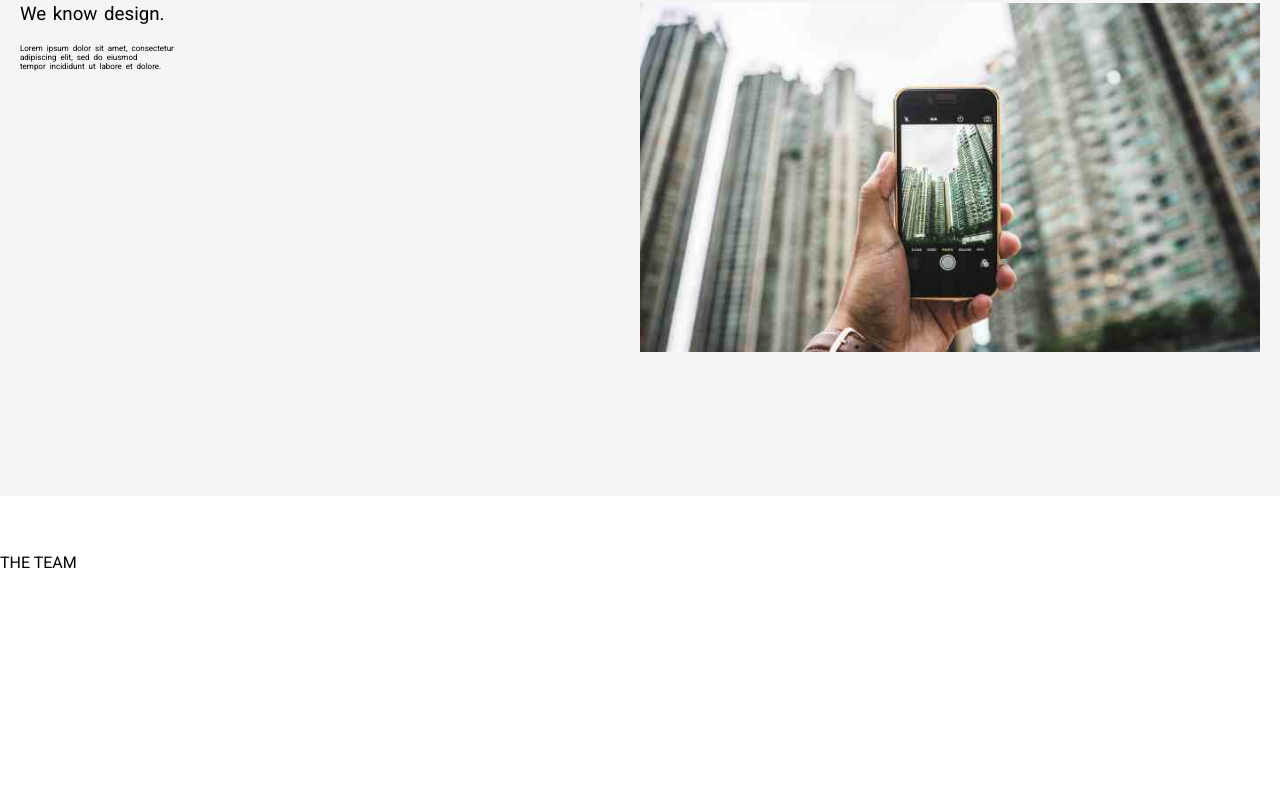
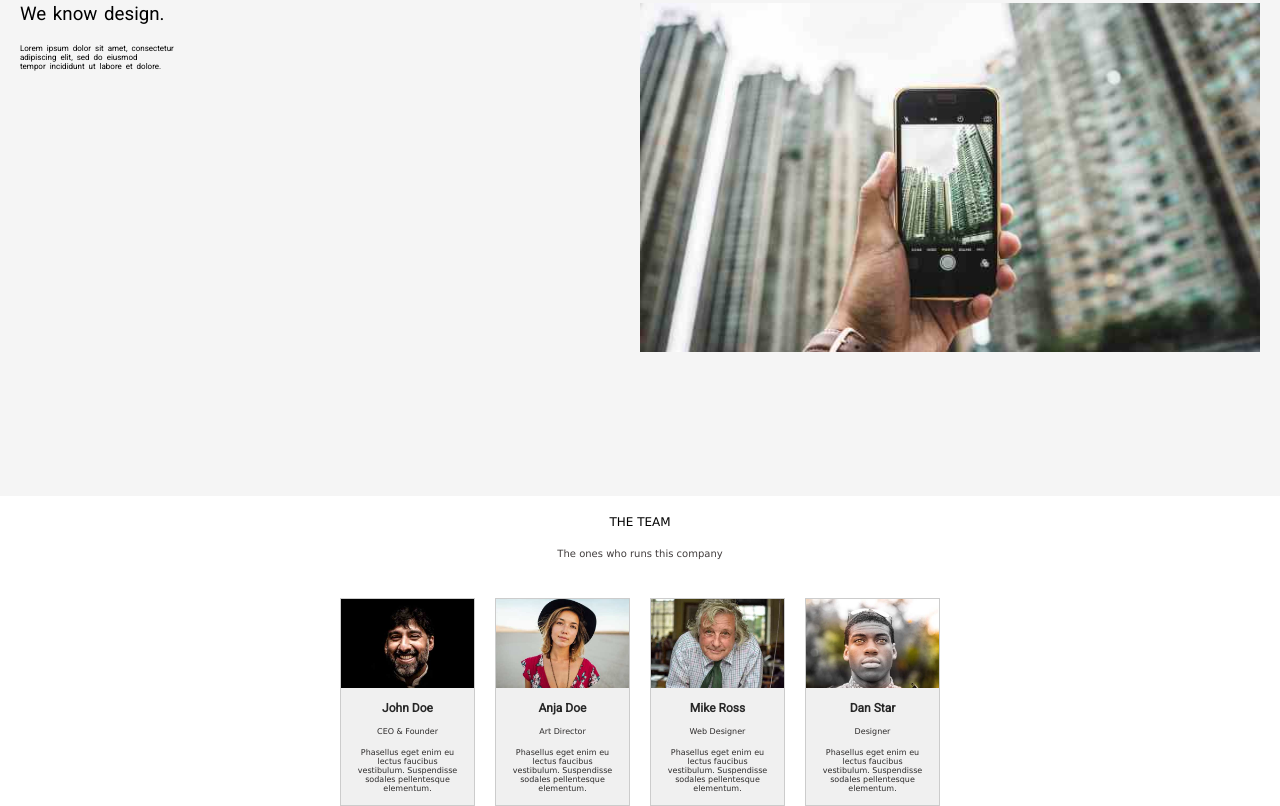
Before and after one commit to smritijaiswal2007/html-css, a plain HTML site: page index.html in a window 1280 px wide. Shown: the part 1067-1873 px from the top of the page. Before the commit the page ends 1639 px from the top, so only its background shows below. Drawn offline with Linux system fonts and the light colour scheme.

Commit message:
code uploaded

```diff
--- a/index.html
+++ b/index.html
@@ -93,10 +93,39 @@
     <img src="webii.jpg" alt="">
 </div>
 </section>
-<br><br><br>
+<br>
 <!-- section 4 -->
-<section class="fourthpage">
-    <p>THE TEAM</p>
+<section id="fourthpage">
+    <h5>THE TEAM</h5>
+    <br>
+    <p>The ones who runs this company</p>
+    <br>
+    <div id="team-container">
+    <div class="photos">
+        <img src="img 1 of webi.jpg" alt="John Doe">
+        <h4>John Doe</h4>
+        <p>CEO & Founder</p>
+        <p>Phasellus eget enim eu lectus faucibus vestibulum. Suspendisse sodales pellentesque elementum.</p>
+    </div>
+    <div class="photos">
+        <img src="img 2 of webi.jpg" alt="Anja Doe">
+        <h4>Anja Doe</h4>
+        <p>Art Director</p>
+        <p>Phasellus eget enim eu lectus faucibus vestibulum. Suspendisse sodales pellentesque elementum.</p>
+    </div>
+    <div class="photos">
+        <img src="img 3 webi.jpg" alt="Mike Ross">
+        <h4>Mike Ross</h4>
+        <p>Web Designer</p>
+        <p>Phasellus eget enim eu lectus faucibus vestibulum. Suspendisse sodales pellentesque elementum.</p>
+    </div>
+    <div class="photos">
+        <img src="img 4 webi.jpg" alt="Dan Star">
+        <h4>Dan Star</h4>
+        <p>Designer</p>
+        <p>Phasellus eget enim eu lectus faucibus vestibulum. Suspendisse sodales pellentesque elementum.</p>
+    </div>
+    </div>
 </section>
 
 
--- a/style.css
+++ b/style.css
@@ -196,8 +196,59 @@ font-weight: normal;
 #thirdpage{
     background-color:whitesmoke;
 }
+#fourthpage h5{
+    font-weight: normal;
+    text-align: center;
+    font-weight: normal;
+    font-size: 12px;
+    font-family: Verdana, Geneva, Tahoma, sans-serif;
+
+}
 #fourthpage p{
     font-weight: normal;
+    text-align: center;
+    font-weight: normal;
+    font-size: 10px;
+    font-family: Verdana, sans-serif;
+    color: #403c3c;
+
+}
+#team-container {
     display: flex;
+    justify-content: center;
+    gap: 20px;
+    flex-wrap: wrap;
+    margin-top: 20px;
+}
+.photos {
+    width: 135px;
+    height: auto;
+    background-color: #f0f0f0;
+    border: 1px solid #ccc;
+    text-align: center;
+    font-size: 12px;
+    font-family: Verdana, sans-serif;
+    overflow: hidden;
+}
+
+
+
+.photos img {
+width: 135px;
+height: auto;
+object-fit: cover;
+}
+
+.photos h4 {
+    margin: 10px 0 5px;
+    font-size: 12px;
+    color: #272727;
     text-align: center;
 }
+
+#team-container .photos p {
+    margin: 12px;
+    font-size: 8px;
+    color: #2d2b2b;
+    text-align: center;
+}
```
Also changed, not shown: img 1 of webi.jpg (added), img 2 of webi.jpg (added), img 3 webi.jpg (added), img 4 webi.jpg (added).
